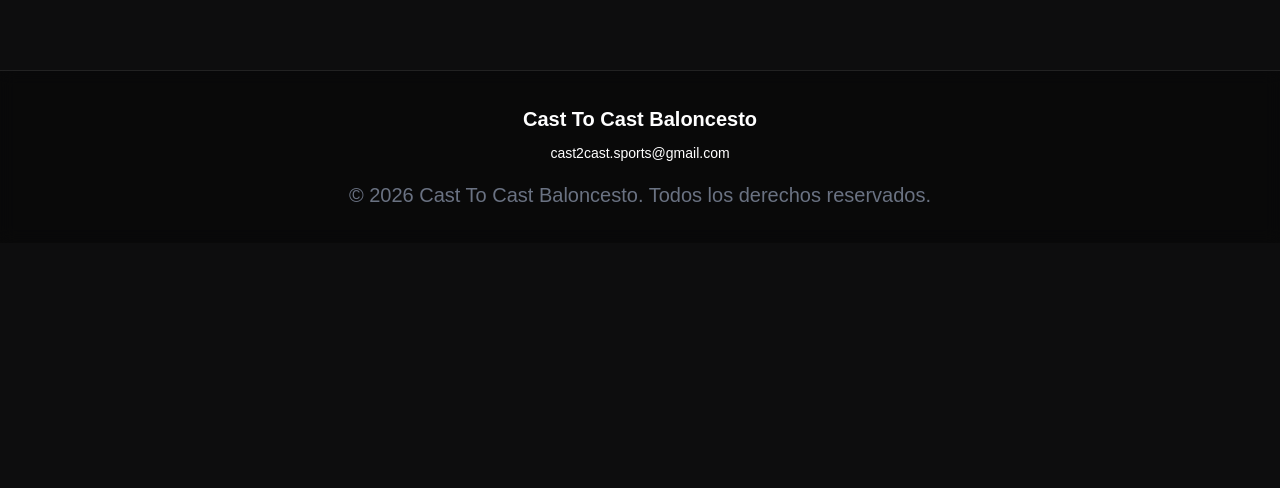
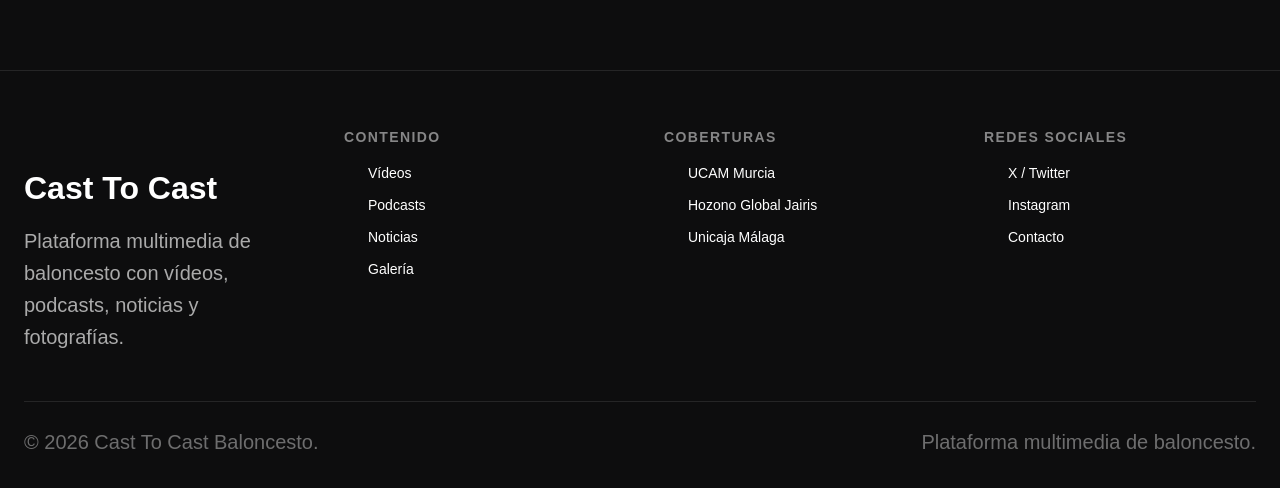
Before and after one commit to angeloabellon/acb-content-hub, a Next.js app: page /galeria in a window 1280 px wide. Shown: the part 945-1433 px from the top of the page. Before the commit the page ends 1188 px from the top, so only its background shows below. Built offline with nearby package versions, Linux system fonts and the light colour scheme.

Commit message:
refactor(ui): evolve homepage into multimedia sports platform

```diff
--- a/app/components/Footer.tsx
+++ b/app/components/Footer.tsx
@@ -1,23 +1,155 @@
+import Link from "next/link";
+import { siteConfig } from "@/config/site";
+
 export default function Footer() {
   return (
-    <footer className="mt-24 border-t border-white/10 bg-black/30 backdrop-blur">
-      <div className="max-w-6xl mx-auto px-6 py-8 text-center text-sm text-gray-400">
+    <footer className="border-t border-white/10 mt-24">
+      <div className="max-w-7xl mx-auto px-6 py-14">
+        <div className="grid gap-12 md:grid-cols-4">
+          {/* MARCA */}
+          <div>
+            <h2 className="text-2xl font-extrabold mb-4">
+              Cast To Cast
+            </h2>
 
-        <p className="font-semibold text-white mb-2">
-          Cast To Cast Baloncesto
-        </p>
+            <p className="text-sm text-white/65 leading-relaxed">
+              Plataforma multimedia de baloncesto con vídeos,
+              podcasts, noticias y fotografías.
+            </p>
+          </div>
 
-        <a
-          href="mailto:cast2cast.sports@gmail.com"
-          className="block text-white hover:text-orange-400 transition-colors mb-4"
-        >
-          cast2cast.sports@gmail.com
-        </a>
+          {/* CONTENIDO */}
+          <div>
+            <h3 className="text-sm font-bold uppercase tracking-widest text-white/50 mb-4">
+              Contenido
+            </h3>
 
-        <p className="text-xs text-gray-500">
-          © 2026 Cast To Cast Baloncesto. Todos los derechos reservados.
-        </p>
+            <ul className="space-y-3 text-sm">
+              <li>
+                <Link
+                  href="/videos"
+                  className="hover:text-orange-300 transition-colors"
+                >
+                  Vídeos
+                </Link>
+              </li>
 
+              <li>
+                <Link
+                  href="/podcasts"
+                  className="hover:text-orange-300 transition-colors"
+                >
+                  Podcasts
+                </Link>
+              </li>
+
+              <li>
+                <Link
+                  href="/news"
+                  className="hover:text-orange-300 transition-colors"
+                >
+                  Noticias
+                </Link>
+              </li>
+
+              <li>
+                <Link
+                  href="/galeria"
+                  className="hover:text-orange-300 transition-colors"
+                >
+                  Galería
+                </Link>
+              </li>
+            </ul>
+          </div>
+
+          {/* COBERTURAS */}
+          <div>
+            <h3 className="text-sm font-bold uppercase tracking-widest text-white/50 mb-4">
+              Coberturas
+            </h3>
+
+            <ul className="space-y-3 text-sm">
+              <li>
+                <Link
+                  href="/news/equipos/ucam"
+                  className="hover:text-orange-300 transition-colors"
+                >
+                  UCAM Murcia
+                </Link>
+              </li>
+
+              <li>
+                <Link
+                  href="/news/equipos/jairis"
+                  className="hover:text-orange-300 transition-colors"
+                >
+                  Hozono Global Jairis
+                </Link>
+              </li>
+
+              <li>
+                <Link
+                  href="/news/equipos/unicaja"
+                  className="hover:text-orange-300 transition-colors"
+                >
+                  Unicaja Málaga
+                </Link>
+              </li>
+            </ul>
+          </div>
+
+          {/* REDES */}
+          <div>
+            <h3 className="text-sm font-bold uppercase tracking-widest text-white/50 mb-4">
+              Redes sociales
+            </h3>
+
+            <ul className="space-y-3 text-sm">
+              <li>
+                <a
+                  href={siteConfig.socials.x}
+                  target="_blank"
+                  rel="noopener noreferrer"
+                  className="hover:text-orange-300 transition-colors"
+                >
+                  X / Twitter
+                </a>
+              </li>
+
+              <li>
+                <a
+                  href={siteConfig.socials.instagram}
+                  target="_blank"
+                  rel="noopener noreferrer"
+                  className="hover:text-orange-300 transition-colors"
+                >
+                  Instagram
+                </a>
+              </li>
+
+              <li>
+                <Link
+                  href="/contacto"
+                  className="hover:text-orange-300 transition-colors"
+                >
+                  Contacto
+                </Link>
+              </li>
+            </ul>
+          </div>
+        </div>
+
+        {/* COPYRIGHT */}
+        <div className="border-t border-white/10 mt-12 pt-6 text-sm text-white/40 flex flex-col md:flex-row gap-3 md:items-center md:justify-between">
+          <p>
+            © {new Date().getFullYear()} Cast To Cast Baloncesto.
+          </p>
+
+          <p>
+            Plataforma multimedia de baloncesto.
+          </p>
+        </div>
       </div>
     </footer>
   );
--- a/app/page.tsx
+++ b/app/page.tsx
@@ -7,6 +7,7 @@
 import { getLatestYouTubeVideos } from "@/lib/youtube";
 import CoverageCard from "./components/cards/CoverageCard";
 import { featuredCoverages } from "@/data/featuredCoverages";
+import { homeFeed } from "@/data/homeFeed";
 
 
 export default async function Home() {
@@ -52,6 +53,23 @@
             desde la perspectiva de sus aficionados
           </span>
         </h1>
+
+        {/* CTA PRINCIPALES */}
+        <div className="flex flex-col sm:flex-row items-center justify-center gap-4 mt-10">
+          <Link
+            href="/videos"
+            className="inline-flex w-full sm:w-auto justify-center rounded-xl bg-white px-6 py-3 font-semibold text-black hover:bg-orange-400 hover:text-white transition-colors"
+          >
+            Ver últimos vídeos
+          </Link>
+
+          <Link
+            href="/podcasts"
+            className="inline-flex w-full sm:w-auto justify-center rounded-xl border border-white/20 px-6 py-3 font-semibold text-white hover:border-orange-400 hover:text-orange-300 transition-colors"
+          >
+            Escuchar podcast
+          </Link>
+        </div>
       </section>
 
       <main>
@@ -97,6 +115,33 @@
             </div>
           </Link>
         </section>
+        {/* COBERTURAS DESTACADAS */}
+        <section className="max-w-7xl mx-auto px-6 mt-16">
+          <div className="mb-8">
+            <p className="uppercase tracking-[0.18em] text-red-300/80 text-xs font-semibold mb-3">
+              Coberturas
+            </p>
+
+            <h2 className="text-3xl md:text-4xl font-bold">
+              Sigue a tus equipos
+            </h2>
+          </div>
+
+          <div className="grid md:grid-cols-3 gap-5">
+            {featuredCoverages.map((coverage) => (
+              <CoverageCard
+                key={coverage.href}
+                title={coverage.title}
+                description={coverage.description}
+                href={coverage.href}
+                accent={coverage.accent}
+                teamLogo={coverage.teamLogo}
+                leagueLogo={coverage.leagueLogo}
+                leagueLogoSize={coverage.leagueLogoSize}
+              />
+                          ))}
+          </div>
+        </section>
 
         {/* ÚLTIMO CONTENIDO MULTIMEDIA */}
         <section className="max-w-7xl mx-auto px-6 mt-16">
@@ -106,7 +151,7 @@
             </p>
 
             <h2 className="text-3xl md:text-4xl font-bold">
-              Contenido reciente
+              Contenido multimedia reciente
             </h2>
           </div>
 
@@ -178,33 +223,7 @@
             <p className="uppercase tracking-[0.18em] text-red-300/80 text-xs font-semibold mb-3">
               Explora Cast To Cast
             </p>
-                    {/* COBERTURAS DESTACADAS */}
-        <section className="max-w-7xl mx-auto px-6 mt-16">
-          <div className="mb-8">
-            <p className="uppercase tracking-[0.18em] text-red-300/80 text-xs font-semibold mb-3">
-              Coberturas
-            </p>
 
-            <h2 className="text-3xl md:text-4xl font-bold">
-              Sigue a tus equipos
-            </h2>
-          </div>
-
-          <div className="grid md:grid-cols-3 gap-5">
-            {featuredCoverages.map((coverage) => (
-              <CoverageCard
-                key={coverage.href}
-                title={coverage.title}
-                description={coverage.description}
-                href={coverage.href}
-                accent={coverage.accent}
-                teamLogo={coverage.teamLogo}
-                leagueLogo={coverage.leagueLogo}
-                leagueLogoSize={coverage.leagueLogoSize}
-              />
-                          ))}
-          </div>
-        </section>
 
             <h2 className="text-3xl md:text-4xl font-bold">
               Todo el contenido
@@ -212,18 +231,25 @@
           </div>
 
           <div className="grid sm:grid-cols-2 lg:grid-cols-4 gap-5">
-            {homeSections.map((section) => (
+            {homeFeed.map((item) => (
               <Link
-            key={section.href}
-            href={section.href}
+                key={item.href}
+                href={item.href}
                 className="rounded-2xl border border-white/10 bg-white/5 p-6 hover:border-orange-400/50 hover:bg-white/10 transition-colors"
               >
+                {/* TIPO DE CONTENIDO */}
+                <p className="uppercase tracking-[0.18em] text-red-300/70 text-xs font-semibold mb-4">
+                  {item.type}
+                </p>
+
+                {/* TÍTULO */}
                 <h3 className="text-xl font-bold mb-2">
-              {section.title}
+                  {item.title}
                 </h3>
 
+                {/* DESCRIPCIÓN */}
                 <p className="text-sm text-white/60">
-              {section.description}
+                  {item.description}
                 </p>
               </Link>
             ))}
--- /dev/null
+++ b/data/homeFeed.ts
@@ -0,0 +1,27 @@
+// FEED MULTIMEDIA DESTACADO DEL HOME
+export const homeFeed = [
+  {
+    type: "video",
+    title: "Últimos vídeos",
+    description: "Entrevistas, análisis y contenido audiovisual.",
+    href: "/videos",
+  },
+  {
+    type: "podcast",
+    title: "Podcast Cast To Cast",
+    description: "Charlas, tertulias y episodios sobre baloncesto.",
+    href: "/podcasts",
+  },
+  {
+    type: "news",
+    title: "Noticias",
+    description: "Actualidad de UCAM Murcia, Jairis, Unicaja y más.",
+    href: "/news",
+  },
+  {
+    type: "gallery",
+    title: "Galerías",
+    description: "Fotografías de partidos, jugadores y eventos.",
+    href: "/galeria",
+  },
+];
```
Lines whose indentation alone changed are shown as unchanged.
